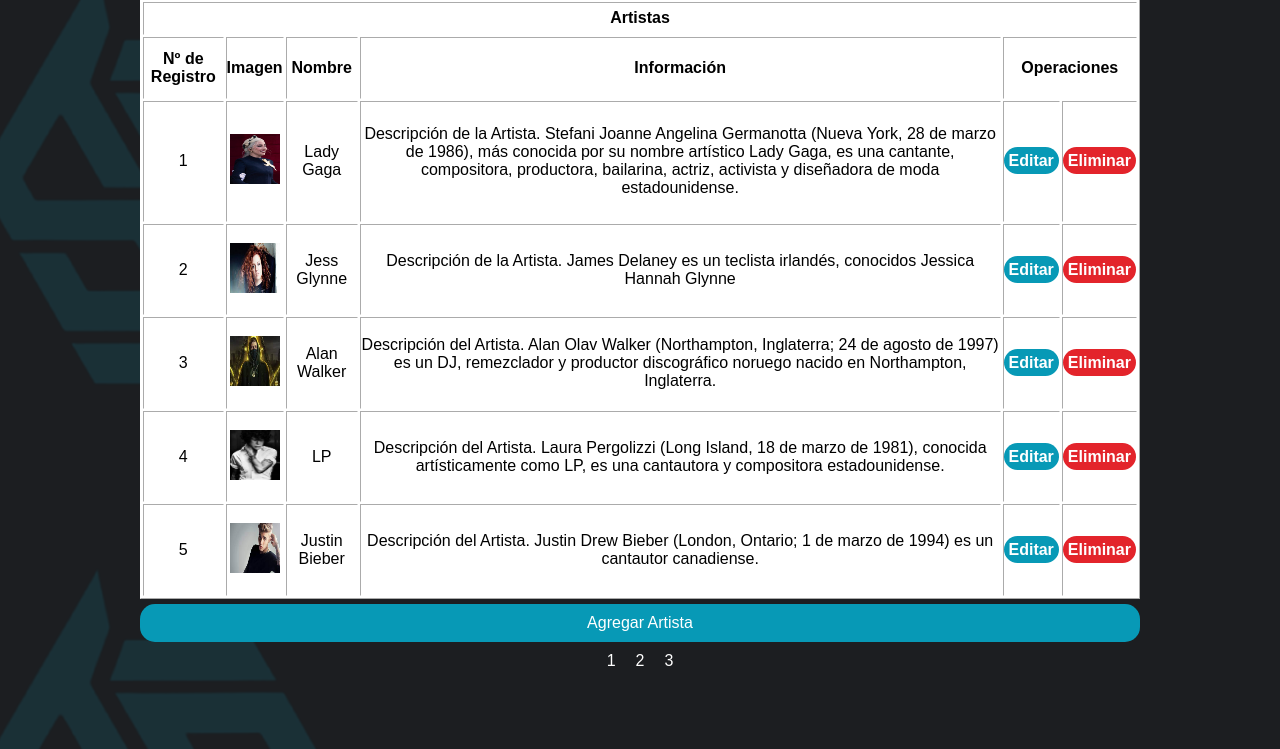
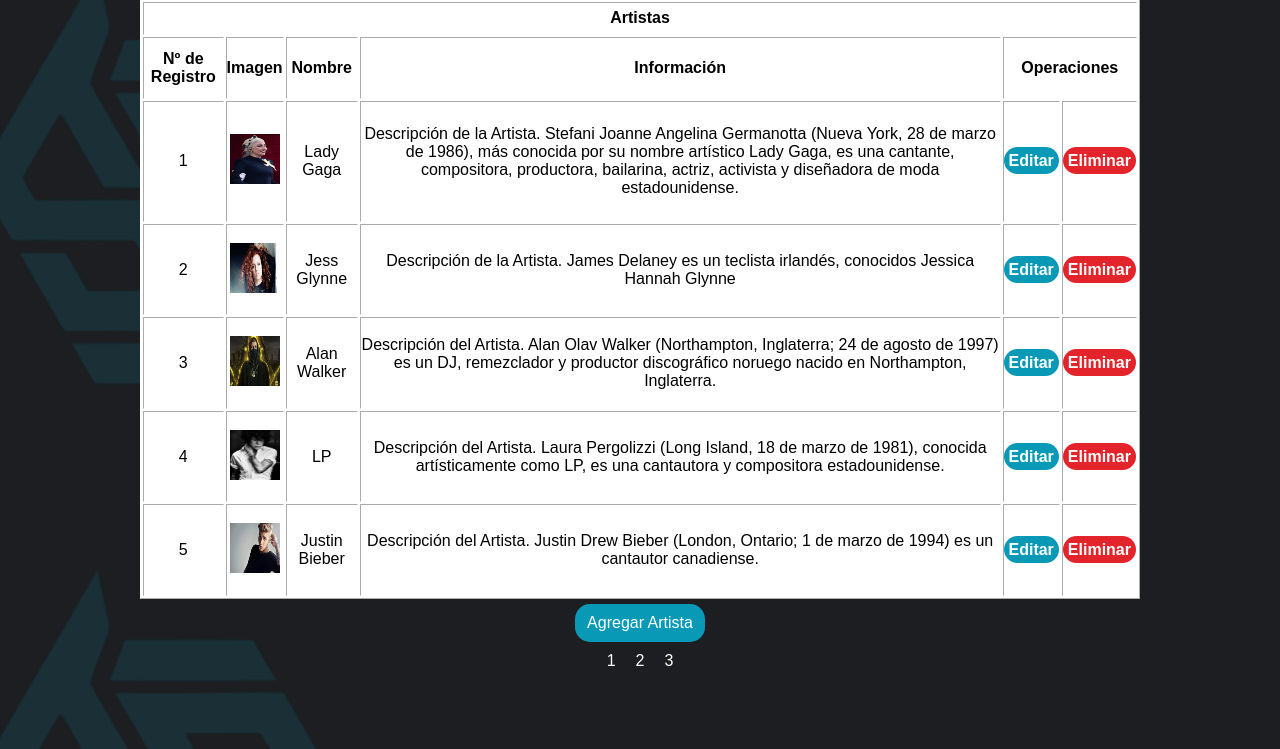
Before and after one commit to UNI-Ariel/huntersof23, a PHP site: page /auth/editSinger.php in a window 1280 px wide. Shown: the part 51-800 px from the top of the page. Run offline with PHP 8.4, Linux system fonts and the light colour scheme; a user stored in the database is signed in; data comes from the database, SQL or seed files in the repository.

Commit message:
Add files via upload

```diff
--- a/auth/css/editSinger.css
+++ b/auth/css/editSinger.css
@@ -127,7 +127,7 @@ body {
   }
 
   .c3{
-    width : 1000px;
+    width : 130px;
     background-color: #0799B6;
     margin: 0 auto;
     margin-top: 5px;
```
